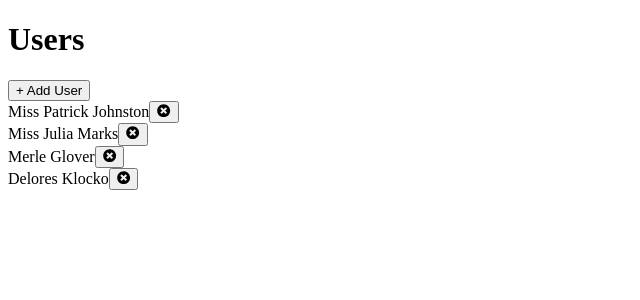
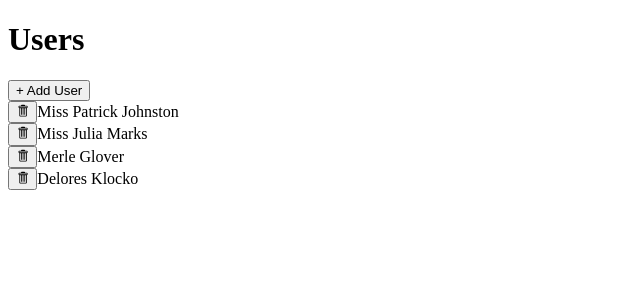
Before and after one commit to Kayl06/media-management, a React (Create React App) app: page / in a window 1280 px wide. Shown: the top 300 px of the page, without its empty margins (0-640 px from the left). Built offline with nearby package versions, Linux system fonts and the light colour scheme; data requests are answered from the project's data file.

Commit message:
refactor component, delete user with loading and error tracker

```diff
--- /dev/null
+++ b/src/components/UserListItem.js
@@ -0,0 +1,32 @@
+import useThunk from "../hooks/use-thunk";
+import Button from "./Button";
+import { GoTrashcan } from "react-icons/go";
+import { deleteUser } from "../store";
+
+function UserListItem({ user }) {
+  const [doDeleteUser, isLoading, error] = useThunk(deleteUser);
+
+  const handleUserDelete = () => {
+    doDeleteUser(user);
+  };
+
+  return (
+    <div className="mb-2 border rounded">
+      <div className="flex p-2 justify-between items-center cursor-pointer">
+        <div className="flex gap-2 items-center">
+          <Button
+            loading={isLoading}
+            className="border border-0"
+            onClick={() => handleUserDelete()}
+          >
+            {error && "Error deleting user..."}
+            <GoTrashcan />
+          </Button>
+          {user.name}
+        </div>
+      </div>
+    </div>
+  );
+}
+
+export default UserListItem;
--- a/src/components/UsersList.js
+++ b/src/components/UsersList.js
@@ -1,10 +1,10 @@
-import { useEffect, useState, useCallback } from "react";
+import { useEffect } from "react";
 import { useDispatch, useSelector } from "react-redux";
 import { fetchUsers, addUser, deleteUser } from "../store";
 import useThunk from "../hooks/use-thunk";
-import { FaTimesCircle } from "react-icons/fa";
 import Button from "./Button";
 import Skeleton from "./Skeleton";
+import UserListItem from "./UserListitem";
 
 function UsersList() {
   const [doFetchUsers, isLoadingUsers, loadingUsersError] =
@@ -52,20 +52,7 @@ function UsersList() {
   }
 
   const renderedUsers = data.map((user, index) => {
-    return (
-      <div key={index} className="mb-2 border rounded">
-        <div className="flex p-2 justify-between items-center cursor-pointer">
-          {user.name}
-
-          <Button
-            className="border border-0"
-            onClick={() => handleUserDelete(user.id)}
-          >
-            <FaTimesCircle />
-          </Button>
-        </div>
-      </div>
-    );
+    return <UserListItem key={index} user={user} />;
   });
 
   return (
--- a/src/store/slices/usersSlice.js
+++ b/src/store/slices/usersSlice.js
@@ -1,15 +1,15 @@
 import { createSlice } from "@reduxjs/toolkit";
-import { fetchUsers } from "../thunk/fetchUsers"
+import { fetchUsers } from "../thunk/fetchUsers";
 import { addUser } from "../thunk/addUser";
-import { deleteUser } from "../thunk/deleteUser"
+import { deleteUser } from "../thunk/deleteUser";
 
 const usersSlice = createSlice({
-    name: 'users',
+  name: "users",
   initialState: {
     data: [],
     isLoading: false,
     isCreating: false,
-        error: null
+    error: null,
   },
   extraReducers(builder) {
     // just start
@@ -24,7 +24,6 @@ const usersSlice = createSlice({
       state.data = action.payload;
     });
 
-
     // error callback
     builder.addCase(fetchUsers.rejected, (state, action) => {
       state.isLoading = false;
@@ -32,19 +31,18 @@ const usersSlice = createSlice({
       state.error = action.error; // automtically get the error message
     });
 
-
     builder.addCase(addUser.pending, (state, action) => {
       state.isCreating = true;
     });
 
     builder.addCase(addUser.fulfilled, (state, action) => {
-            state.isCreating = false
+      state.isCreating = false;
 
       state.data.push(action.payload);
     });
 
     builder.addCase(addUser.rejected, (state, action) => {
-            state.isCreating = false
+      state.isCreating = false;
 
       state.error = action.error;
     });
@@ -55,6 +53,10 @@ const usersSlice = createSlice({
 
     builder.addCase(deleteUser.fulfilled, (state, action) => {
       state.isLoading = false;
+
+      state.data = state.data.filter((user) => {
+        return user.id !== action.payload.id;
+      });
     });
 
     builder.addCase(deleteUser.rejected, (state, action) => {
@@ -62,7 +64,7 @@ const usersSlice = createSlice({
 
       state.error = action.error;
     });
-    }
+  },
 });
 
 export const usersReducer = usersSlice.reducer;
--- a/src/store/thunk/deleteUser.js
+++ b/src/store/thunk/deleteUser.js
@@ -1,8 +1,10 @@
 import { createAsyncThunk } from "@reduxjs/toolkit";
 import axios from "axios";
 
-const deleteUser = createAsyncThunk("users/delete", async (userId) => {
-  const response = await axios.delete(`http://localhost:3005/users/${userId}`);
+const deleteUser = createAsyncThunk("users/delete", async (user) => {
+  await axios.delete(`http://localhost:3005/users/${user.id}`);
+
+  return user; // return user data;
 });
 
 export { deleteUser };
```
Lines whose indentation alone changed are shown as unchanged.
